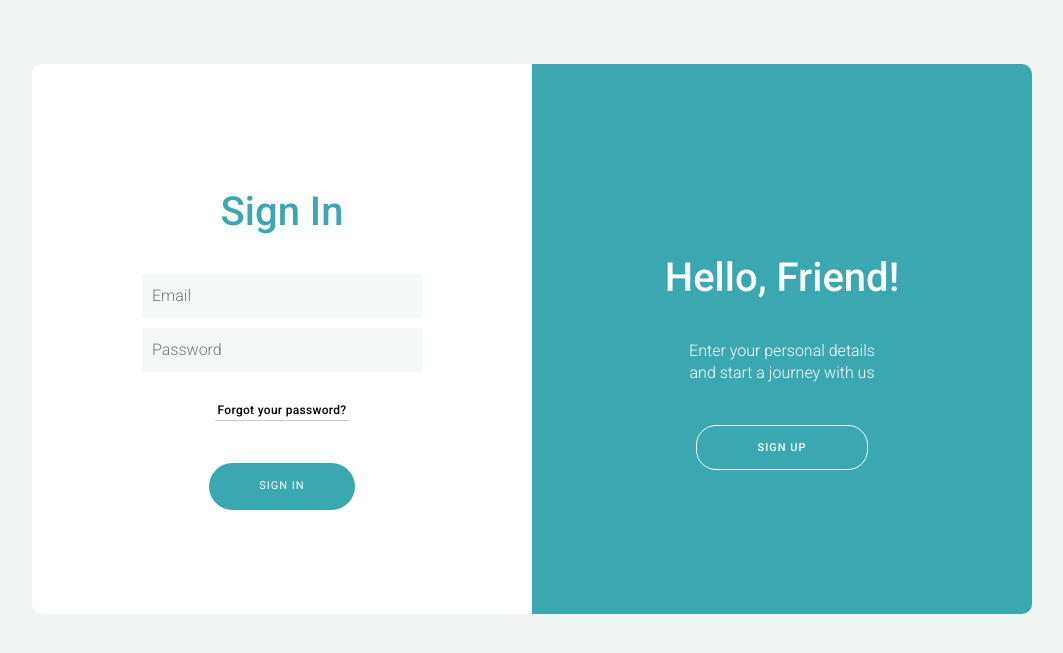
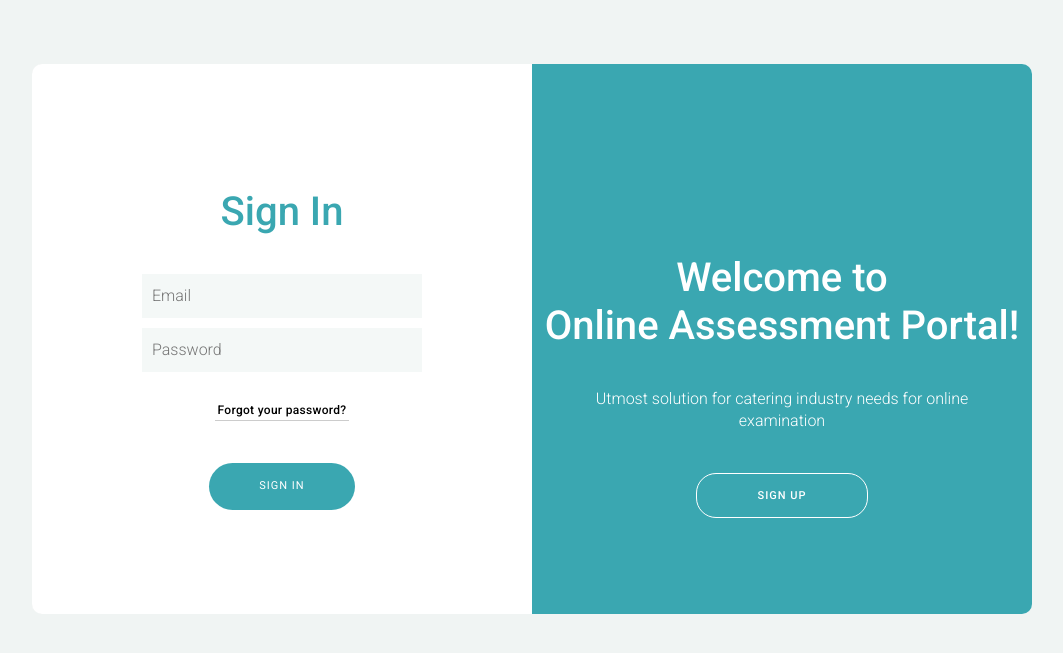
Before and after one commit to patilk2002/Login, a PHP site: page / in a window 1280 px wide. Shown: the top 653 px of the page, without its empty margins (108-1171 px from the left). Run offline with PHP 8.4, Linux system fonts and the light colour scheme; some libraries are stand-ins or nearby versions.

Commit message:
Added mobNO confirmPass change some text on Page

```diff
--- a/index.html
+++ b/index.html
@@ -1,18 +1,22 @@
 <html lang="en">
   <head>
-        <link rel="stylesheet" href="https://cdnjs.cloudflare.com/ajax/libs/twitter-bootstrap/4.3.1/css/bootstrap.min.css">
+    <link
+      rel="stylesheet"
+      href="https://cdnjs.cloudflare.com/ajax/libs/twitter-bootstrap/4.3.1/css/bootstrap.min.css"
+    />
     <script src="https://cdnjs.cloudflare.com/ajax/libs/jquery/3.2.1/jquery.min.js"></script>
-        <script src="https://cdnjs.cloudflare.com/ajax/libs/popper.js/1.12.9/umd/popper.min.js">
-        </script><script src="https://cdnjs.cloudflare.com/ajax/libs/twitter-bootstrap/4.3.1/js/bootstrap.min.js"></script>
+    <script src="https://cdnjs.cloudflare.com/ajax/libs/popper.js/1.12.9/umd/popper.min.js"></script>
+    <script src="https://cdnjs.cloudflare.com/ajax/libs/twitter-bootstrap/4.3.1/js/bootstrap.min.js"></script>
 
-<style>@import url('https://fonts.googleapis.com/css?family=Roboto:300,400,500,700,900');
+    <style>
+      @import url("https://fonts.googleapis.com/css?family=Roboto:300,400,500,700,900");
       * {
         margin: 0;
         padding: 0;
       }
       body {
         background: #f0f4f3;
-font-family: 'Roboto', sans-serif;
+        font-family: "Roboto", sans-serif;
       }
       .button {
         border: 1px solid #fff;
@@ -27,7 +31,8 @@ text-transform: uppercase;
       }
       input[type="email"],
       input[type="password"],
-input[type="text"] {
+      input[type="text"],
+      input[type="number"] {
         background: #f4f8f7;
         border: none;
         font-weight: 300;
@@ -161,12 +166,12 @@ background: #eaeaea;
         color: #555;
         padding: 20px;
         text-align: center;
-}</style>
+      }
+    </style>
 
-
-<meta charset="UTF-8">
-<title>Kiran_Patil - CSS Only Slide Login/Registration</title>
-<link rel="stylesheet" href="./style.css">
+    <meta charset="UTF-8" />
+    <title>OAP</title>
+    <link rel="stylesheet" href="./style.css" />
   </head>
   <body>
     <!-- partial:index.partial.html -->
@@ -174,41 +179,79 @@ text-align: center;
       <!-- Cover Box -->
       <div id="cover">
         <!-- Sign Up Section -->
-<h1 class="sign-up">Hello, Friend!</h1>
-<p class="sign-up">Enter your personal details<br> and start a journey with us</p>
+        <h1 class="sign-up">Welcome to <br /> Online Assessment Portal!</h1>
+        <p class="sign-up">
+            Utmost solution for catering industry needs for online examination
+        </p>
         <a class="button sign-up" href="#cover">Sign Up</a>
         <!-- Sign In Section -->
         <h1 class="sign-in">Welcome Back!</h1>
-<p class="sign-in">To keep connected with us please<br> login with your personal info</p>
-<br>
+        <p class="sign-in">
+            A Revolutionary Step in the Online Examination System. <br />
+            It is an exceptional platform for conducting online exams.
+        </p>
+        <br />
         <a class="button sub sign-in" href="#">Sign In</a>
       </div>
       <!-- Login Box -->
       <div id="login">
-    <br>
+        <br />
         <!-- <img src="assets/images/logo.png" style="height: 10%;width: 50%;"> -->
         <h1>Sign In</h1>
 
         <form action="login.php?q=done.html" method="POST">
-<input type="email" placeholder="Email" autocomplete="off"><br>
-<input type="password" placeholder="Password" autocomplete="off"><br><br>
-<a id="forgot-pass" href="#">Forgot your password?</a><br><br>
-<input class="submit-btn" type="submit" value="Sign In">
+          <input type="email" placeholder="Email" autocomplete="off" /><br />
+          <input
+            type="password"
+            placeholder="Password"
+            autocomplete="off"
+          /><br /><br />
+          <a id="forgot-pass" href="#">Forgot your password?</a><br /><br />
+          <input class="submit-btn" type="submit" value="Sign In" />
         </form>
       </div>
       <div id="register">
         <h1>Create Account</h1>
 
         <form action="sign.php?q=index.html" method="POST">
-    <input type="text" placeholder="Name" autocomplete="off" name="name"><br>
-<input type="email" placeholder="Email" autocomplete="off" name="email"><br>
-<input type="password" placeholder="Password" autocomplete="off" name="password"><br>
-<input class="submit-btn" type="submit" value="Sign Up">
+          <input
+            type="text"
+            placeholder="Name"
+            autocomplete="off"
+            name="name"
+          /><br />
+          <input
+            type="email"
+            placeholder="Email"
+            autocomplete="off"
+            name="email"
+          /><br />
+          <input
+            type="text"
+            placeholder="Enter your Mobile Number"
+            autocomplete="off"
+            name="Mobile Number"
+          />
+          <br />
+
+          <input
+            type="password"
+            placeholder="Password"
+            autocomplete="off"
+            name="password"
+          /><br />
+          <input
+            type="password"
+            placeholder="Confirm Password"
+            autocomplete="off"
+            name="password"
+          /><br />
+          <input class="submit-btn" type="submit" value="Sign Up" />
         </form>
       </div>
-</div> <!-- END Container -->
+    </div>
+    <!-- END Container -->
     <!-- partial -->
-
 
     <script type="text/javascript"></script>
   </body>
```
Also changed, not shown: login.php (+8 -12 lines), sign.php (+9 -13 lines). Lines whose indentation alone changed are shown as unchanged.
